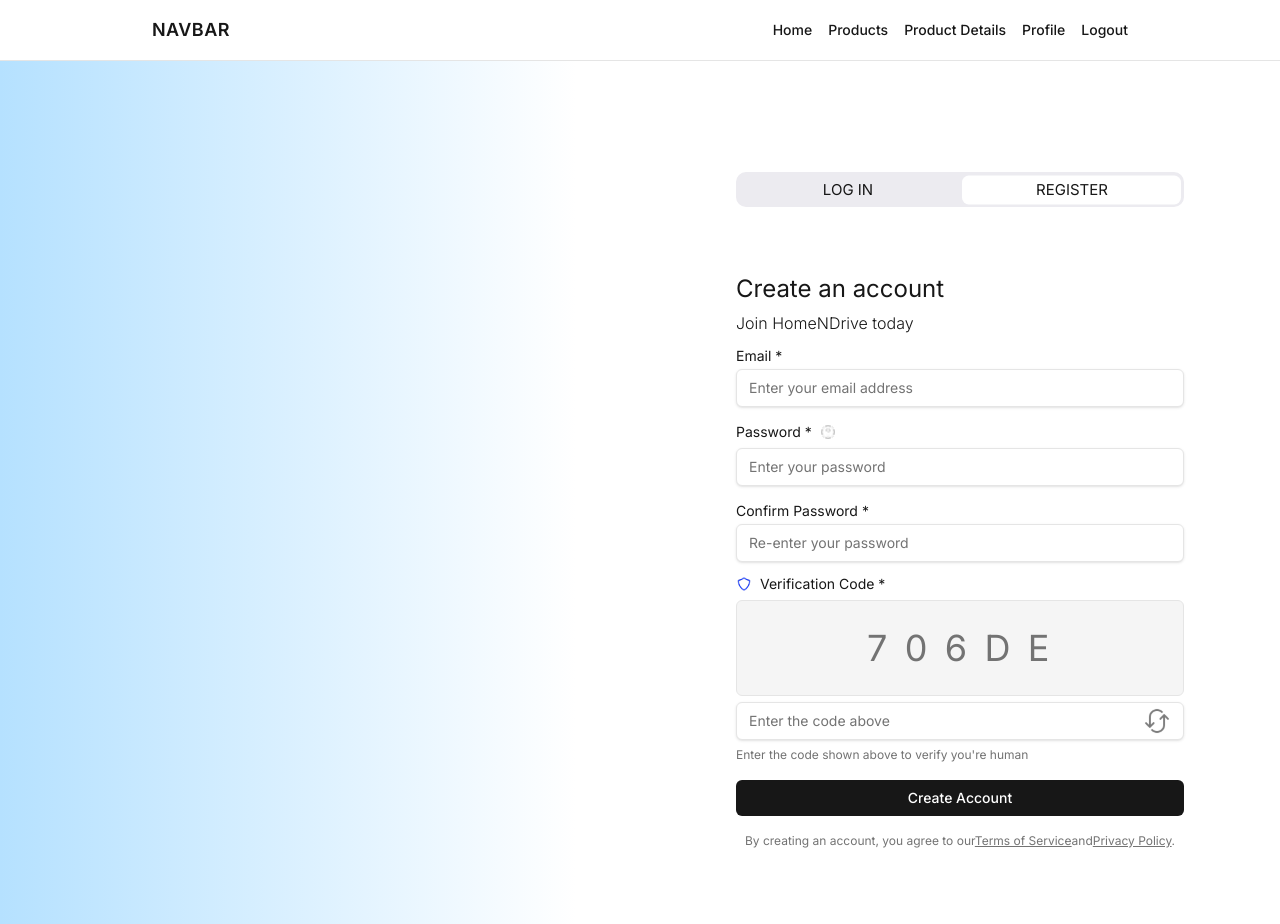
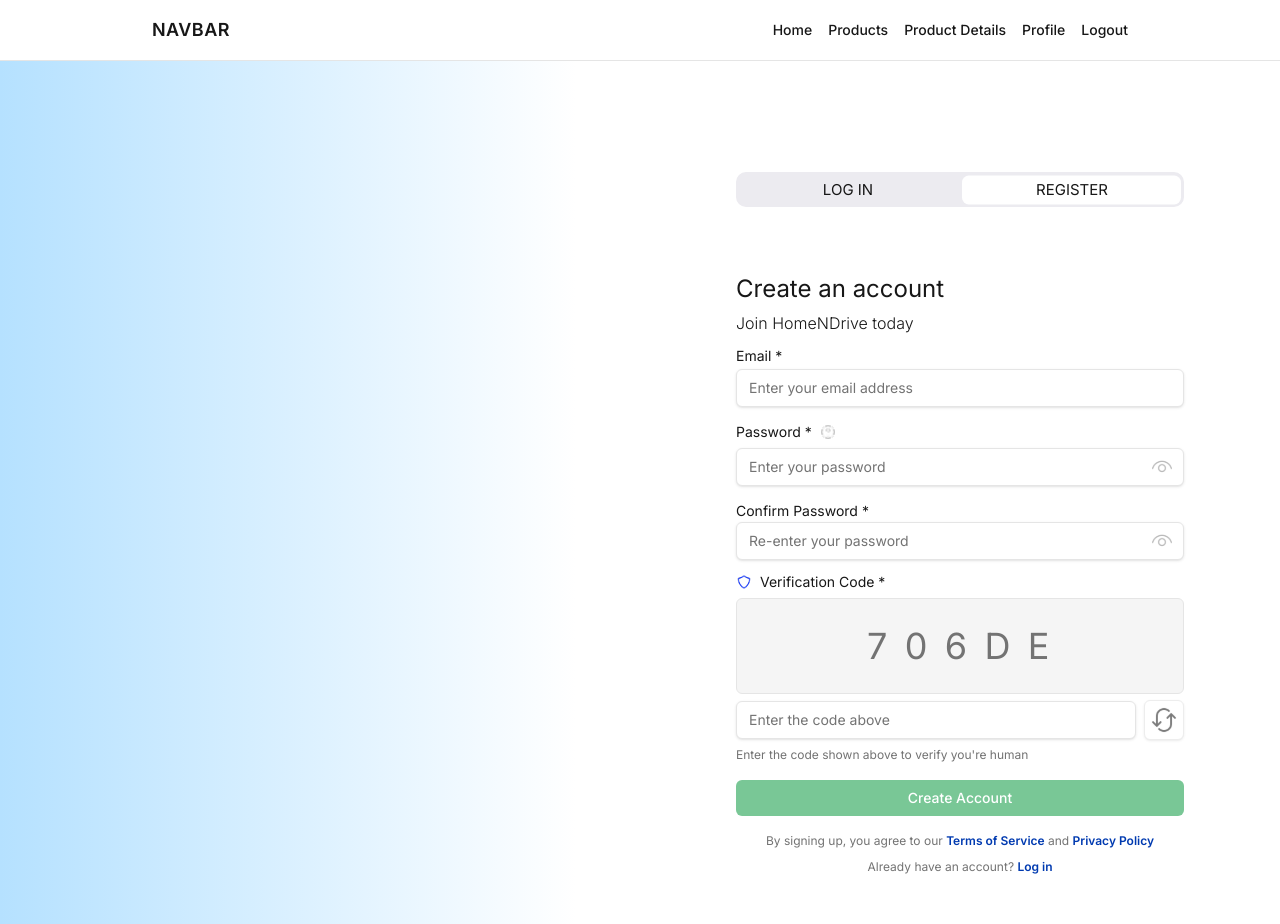
Before and after one commit to KarlStevenRequinto/jed-bea-lerd, a Next.js app: page /login in a window 1280 px wide. Both pictures are taken after a click on the tab "REGISTER". Built offline with nearby package versions, Linux system fonts and the light colour scheme.

Commit message:
register tab ui update

```diff
--- a/src/app/(auth)/login/page.tsx
+++ b/src/app/(auth)/login/page.tsx
@@ -2,7 +2,7 @@
 
 import Image from "next/image";
 import { eye, shield, help } from "@/assets/icons/images";
-import { TeslaIconSvg, ProtectIconSvg, CountryHouseIconSvg, RefreshIconSvg } from "@/components/svg-icons";
+import { TeslaIconSvg, ProtectIconSvg, CountryHouseIconSvg, RefreshIconSvg, GoogleIconSvg, FacebookIconSvg, EyeIconSvg } from "@/components/svg-icons";
 import homeNDriveLogo from "@/assets/images/home-n-drive-logo.png";
 import IconBadge from "@/components/common/IconBadge";
 import { useState } from "react";
@@ -198,19 +198,19 @@ const LoginFormUI = () => {
             </div>
 
             {/* Social buttons */}
-            <div className="flex items-center gap-4">
+            <div className="flex items-center justify-center gap-6">
                 <button
                     type="button"
-                    className="flex w-full items-center justify-center gap-2 rounded-[10px] border-1 border-success bg-success-muted px-4 py-2.5 text-normal text-sm text-success-dark hover:opacity-90 cursor-pointer"
+                    className="flex items-center justify-center gap-2 rounded-[10px] border-1 border-success px-4 py-2 text-normal text-sm text-success-dark hover:opacity-90 cursor-pointer w-[212px] h-10"
                 >
-                    <Image src="/images/google.png" alt="Google" width={20} height={20} className="h-5 w-5 object-contain" priority />
+                    <GoogleIconSvg />
                     Google
                 </button>
                 <button
                     type="button"
-                    className="flex w-full items-center justify-center gap-2 rounded-[10px] border-1 border-brand bg-brand-muted px-4 py-2.5 text-normal text-sm text-brand hover:opacity-90 cursor-pointer"
+                    className="flex items-center justify-center gap-2 rounded-[10px] border-1 border-brand px-4 py-2 text-normal text-sm text-brand hover:opacity-90 cursor-pointer w-[212px] h-10"
                 >
-                    <Image src="/images/facebook.png" alt="Facebook" width={20} height={20} className="h-5 w-5 object-contain" priority />
+                    <FacebookIconSvg />
                     Facebook
                 </button>
             </div>
@@ -236,23 +236,38 @@ const RegisterFormUI = () => {
                         <span>Password *</span>
                         <Image src={help} alt="help" width={15} height={15} className="h-4 w-4" />
                     </label>
+                    <div className="relative">
                         <input
                             id="passwordReg"
                             name="passwordReg"
                             type="password"
-                        className="w-full rounded-md border border-border bg-primary-foreground px-3 py-2 text-sm text-foreground placeholder:text-muted-foreground shadow-sm focus:outline-none focus:ring-2 focus:ring-primary/20"
+                            className="w-full rounded-md border border-border bg-primary-foreground px-3 py-2 pr-10 text-sm text-foreground placeholder:text-muted-foreground shadow-sm focus:outline-none focus:ring-2 focus:ring-primary/20"
                             placeholder="Enter your password"
                             autoComplete="new-password"
                         />
+                        <span className="absolute inset-y-0 right-0 flex items-center pr-3 opacity-70 cursor-pointer" aria-hidden>
+                            <EyeIconSvg />
+                        </span>
                     </div>
-                <AuthInput
+                </div>
+                <div className="space-y-1.5">
+                    <label htmlFor="passwordConfirm" className="text-sm text-foreground">
+                        Confirm Password *
+                    </label>
+                    <div className="relative">
+                        <input
                             id="passwordConfirm"
                             name="passwordConfirm"
                             type="password"
-                    label="Confirm Password *"
+                            className="w-full rounded-md border border-border bg-primary-foreground px-3 py-2 pr-10 text-sm text-foreground placeholder:text-muted-foreground shadow-sm focus:outline-none focus:ring-2 focus:ring-primary/20"
                             placeholder="Re-enter your password"
                             autoComplete="new-password"
                         />
+                        <span className="absolute inset-y-0 right-0 flex items-center pr-3 opacity-70 cursor-pointer" aria-hidden>
+                            <EyeIconSvg />
+                        </span>
+                    </div>
+                </div>
                 <div className="space-y-1.5">
                     <label className="inline-flex items-center gap-2 text-sm text-foreground">
                         <Image src={shield} alt="shield" width={16} height={16} className="h-4 w-4" />
@@ -261,32 +276,39 @@ const RegisterFormUI = () => {
                     <div className="rounded-md border border-border bg-muted h-24 flex items-center justify-center select-none text-4xl tracking-widest text-muted-foreground">
                         7 0 6 D E
                     </div>
-                    <div className="relative">
+                    <div className="flex items-center gap-2">
                         <input
-                            className="w-full rounded-md border border-border bg-primary-foreground px-3 py-2 pr-10 text-sm text-foreground placeholder:text-muted-foreground shadow-sm focus:outline-none focus:ring-2 focus:ring-primary/20"
+                            className="flex-1 rounded-md border border-border bg-primary-foreground px-3 py-2 text-sm text-foreground placeholder:text-muted-foreground shadow-sm focus:outline-none focus:ring-2 focus:ring-primary/20"
                             placeholder="Enter the code above"
                         />
-                        <span className="absolute inset-y-0 right-0 flex items-center pr-3 opacity-70" aria-hidden>
+                        <button type="button" className="flex items-center justify-center w-10 h-10 rounded-md border border-border bg-primary-foreground shadow-sm opacity-70 hover:opacity-100 cursor-pointer" aria-label="Refresh code">
                             <RefreshIconSvg />
-                        </span>
+                        </button>
                     </div>
                     <p className="text-[12px] text-muted-foreground">Enter the code shown above to verify you&apos;re human</p>
                 </div>
             </div>
-            <button type="submit" className="w-full rounded-md bg-primary px-4 py-2 text-sm font-medium text-primary-foreground hover:bg-primary/92">
+            <button type="submit" className="w-full rounded-md bg-[var(--color-success-light)] px-4 py-2 text-sm font-medium text-primary-foreground hover:opacity-90">
                 Create Account
             </button>
-            <p className="text-center text-[12px] text-muted-foreground">
-                By creating an account, you agree to our
-                <a href="#" className="underline">
+            <div className="space-y-2 text-center text-[12px]">
+                <p className="text-muted-foreground">
+                    By signing up, you agree to our{" "}
+                    <a href="#" className="font-semibold" style={{ color: "var(--color-brand-dark)" }}>
                         Terms of Service
-                </a>
-                and
-                <a href="#" className="underline">
+                    </a>{" "}
+                    and{" "}
+                    <a href="#" className="font-semibold" style={{ color: "var(--color-brand-dark)" }}>
                         Privacy Policy
                     </a>
-                .
                 </p>
+                <p className="text-muted-foreground">
+                    Already have an account?{" "}
+                    <a href="#" className="font-semibold" style={{ color: "var(--color-brand-dark)" }}>
+                        Log in
+                    </a>
+                </p>
+            </div>
         </form>
     );
 };
--- a/src/app/globals.css
+++ b/src/app/globals.css
@@ -34,6 +34,7 @@
     --color-success: #03A444;
     --color-success-dark: #00733D;
     --color-success-muted: #DBFFEA;
+    --color-success-light: #79c796;
 
     /* Surface */
     --color-surface-muted: #ECEBF0;
@@ -89,6 +90,7 @@
     --color-success: var(--color-success);
     --color-success-dark: var(--color-success-dark);
     --color-success-muted: var(--color-success-muted);
+    --color-success-light: var(--color-success-light);
     --color-surface-muted: var(--color-surface-muted);
     --color-link: var(--color-link);
 }
```
Lines whose indentation alone changed are shown as unchanged.
